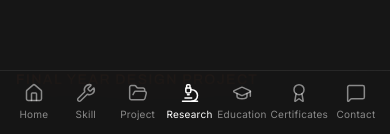
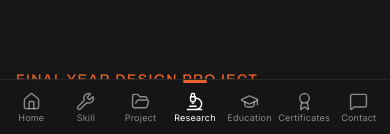
Before and after one commit to Niloy-Pramanik/My-Brand-New-Portfolio, a Next.js app: page /research in a window 390 px wide. Shown: the part 710-844 px from the top of the page. Built offline with nearby package versions, Linux system fonts and the light colour scheme.

Commit message:
Fix mobile navbar: safe-area, active pill, anchor nav from sub-pages

```diff
--- a/src/app/globals.css
+++ b/src/app/globals.css
@@ -27,6 +27,12 @@
 
 html {
   scroll-behavior: smooth;
+}
+
+/* Keep anchored sections clear of the fixed desktop pill / mobile bar */
+section[id] {
+  scroll-margin-top: 88px;
+  scroll-margin-bottom: 72px;
 }
 
 body {
--- a/src/app/layout.tsx
+++ b/src/app/layout.tsx
@@ -53,8 +53,8 @@ export default function RootLayout({ children }: Readonly<{ children: React.Reac
           {/* Fixed sidebar (desktop only, centered card on mobile) */}
           <Sidebar />
 
-          {/* Scrollable content area */}
-          <div className="flex-1 min-w-0 pb-20 lg:pb-0 pt-8 lg:pt-28">
+          {/* Scrollable content area — extra bottom pad so the mobile bar never covers content */}
+          <div className="flex-1 min-w-0 pb-28 lg:pb-0 pt-8 lg:pt-28">
             <main>{children}</main>
           </div>
         </div>
--- a/src/components/site/Navbar.tsx
+++ b/src/components/site/Navbar.tsx
@@ -53,7 +53,7 @@ export function Navbar() {
         }
       },
       {
-        rootMargin: '-20% 0px -60% 0px', // Trigger when section enters top 20-40% of viewport
+        rootMargin: '-10% 0px -70% 0px', // Widened band so short/mobile viewports still trigger
         threshold: 0,
       }
     );
@@ -78,6 +78,22 @@ export function Navbar() {
     if (href === '/' && pathname === '/') {
       e.preventDefault();
       window.scrollTo({ top: 0, behavior: 'smooth' });
+      return;
+    }
+    // Hash link to a homepage section from another route: navigate home, then scroll
+    if (href.startsWith('/#') && pathname !== '/') {
+      e.preventDefault();
+      const hash = href.slice(1); // e.g. "#education"
+      const go = () => {
+        const el = document.getElementById(hash.slice(1));
+        el?.scrollIntoView({ behavior: 'smooth', block: 'start' });
+      };
+      // Let Next router navigate home first, then scroll once the section exists
+      const timer = window.setInterval(go, 150);
+      window.setTimeout(() => {
+        go();
+        window.clearInterval(timer);
+      }, 2500);
     }
   };
 
@@ -96,10 +112,10 @@ export function Navbar() {
   return (
     <>
       {/* Desktop: Site Logo & Centered Nav */}
-      <nav className="hidden lg:block absolute top-8 left-0 right-0 z-50">
+      <nav className="hidden lg:block fixed top-4 left-0 right-0 z-50 pointer-events-none">
         <div className="max-w-7xl mx-auto px-6 relative">
           {/* Centered Pill */}
-          <div className="nav-pill flex items-center gap-1 mx-auto w-fit">
+          <div className="nav-pill flex items-center gap-1 mx-auto w-fit pointer-events-auto">
             {NAV_ITEMS.map((item) => {
               const Icon = item.icon;
               const isActive = getIsActive(item);
@@ -124,8 +140,11 @@ export function Navbar() {
       </nav>
 
       {/* Mobile: bottom-fixed icon bar */}
-      <nav className="lg:hidden fixed bottom-0 left-0 right-0 z-50 bg-sawad-bg/90 backdrop-blur-xl border-t border-sawad-border">
-        <div className="flex items-center justify-around py-3 px-2">
+      <nav
+        className="lg:hidden fixed bottom-0 left-0 right-0 z-50 bg-sawad-bg/95 backdrop-blur-xl border-t border-sawad-border"
+        style={{ paddingBottom: 'env(safe-area-inset-bottom)' }}
+      >
+        <div className="grid grid-cols-7 items-center px-1 py-2">
           {NAV_ITEMS.map((item) => {
             const Icon = item.icon;
             const isActive = getIsActive(item);
@@ -135,13 +154,17 @@ export function Navbar() {
                 key={item.href}
                 href={item.href}
                 onClick={(e) => handleClick(e, item.href)}
-                className={`flex flex-col items-center gap-1 min-w-[48px] ${
+                className={`relative flex flex-col items-center gap-0.5 py-1 text-[9px] leading-none ${
                   isActive ? 'text-white' : 'text-sawad-muted'
                 }`}
                 aria-label={item.label}
+                aria-current={isActive ? 'page' : undefined}
               >
-                <Icon size={20} strokeWidth={1.8} />
-                <span className="text-[10px] tracking-wide">{item.label}</span>
+                {isActive && (
+                  <span className="absolute -top-2 left-1/2 -translate-x-1/2 h-[3px] w-6 rounded-full bg-sawad-accent" />
+                )}
+                <Icon size={19} strokeWidth={1.8} />
+                <span className="tracking-wide">{item.label}</span>
               </Link>
             );
           })}
```
